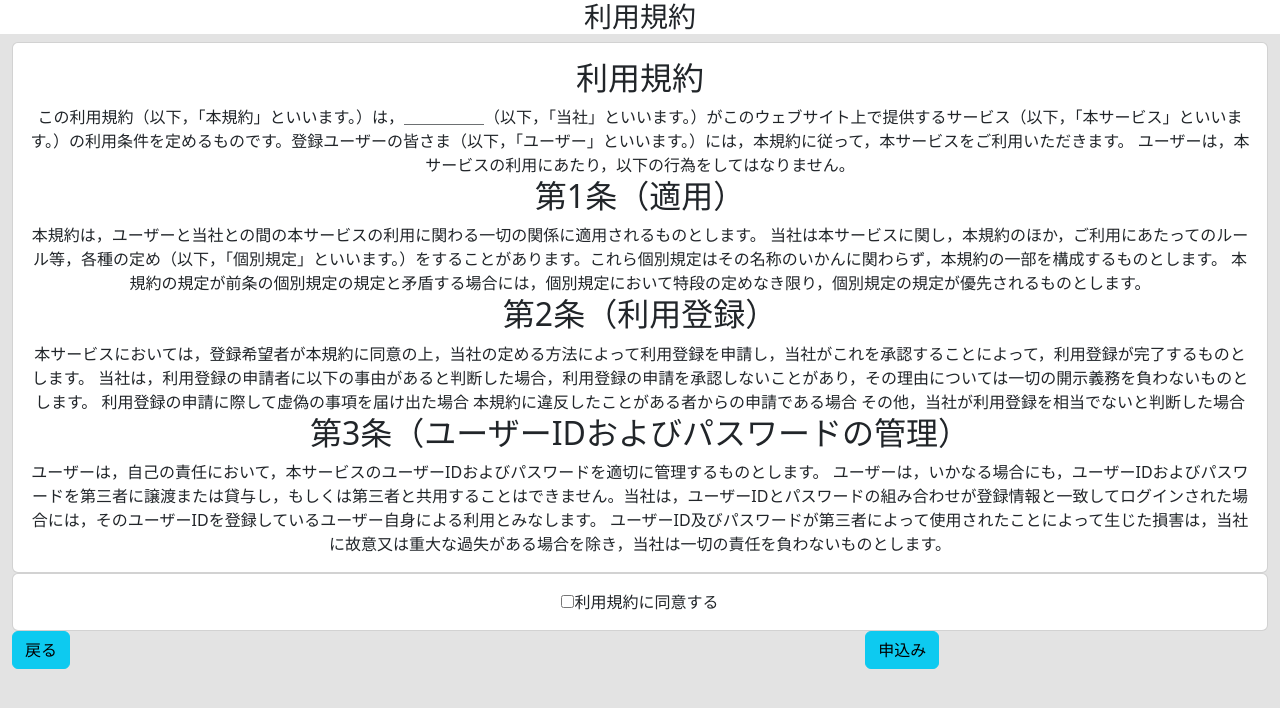
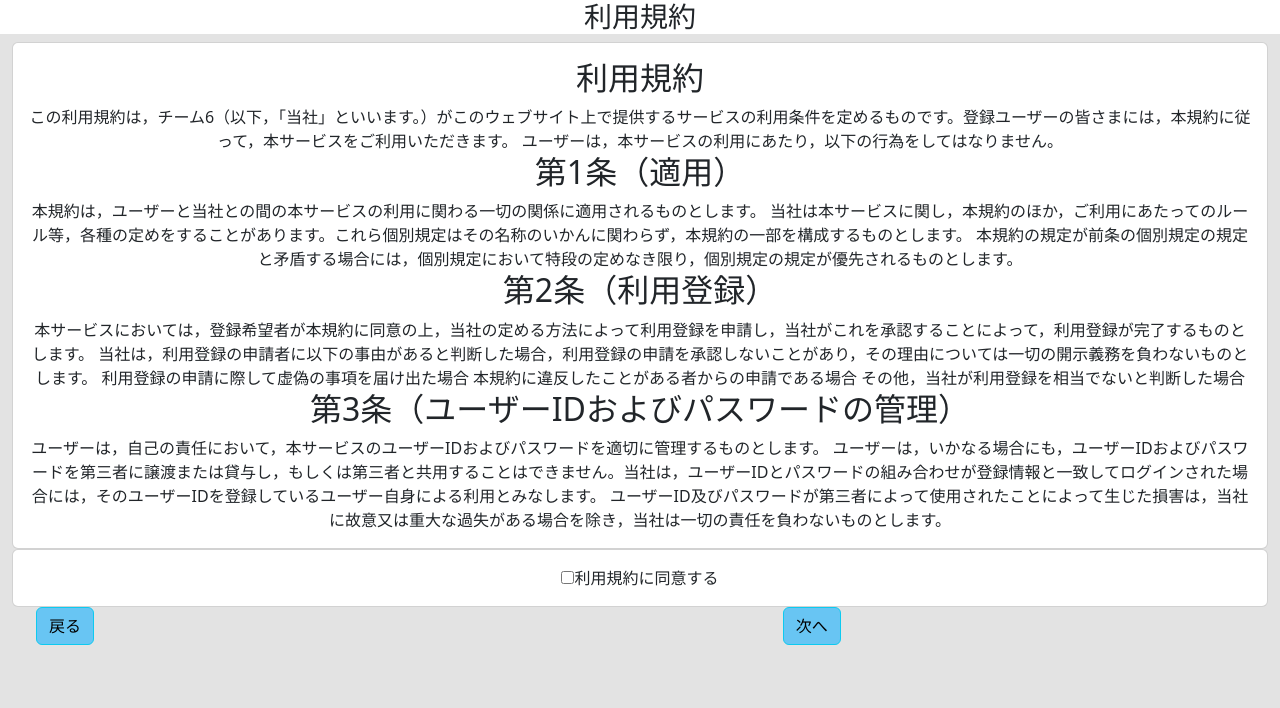
Before and after one commit to hrt4423/TICKEPATH, a PHP site: page /userPolicy.html in a window 1280 px wide. Shown: the top 708 px of the page. Run offline with PHP 8.4, Linux system fonts and the light colour scheme; some libraries are stand-ins or nearby versions.

Commit message:
規約画面完成

```diff
--- a/EXAMPLE/Maeda.html
+++ b/EXAMPLE/Maeda.html
@@ -18,9 +18,9 @@
       <!-- <a class="navbar-brand">Navbar</a> -->
       <img src="/images/黄色ロゴ.png" height="75px" class="rogo">
     <ul class="ml-auto">
-      <a class="navbar-brand ml-auto">ログイン</a>
+      <a class="navbar-brand mx-5">ログイン</a>
       </ul>
-      <form class="d-flex ml-auto">
+      <form class="d-flex mx-5">
         <input class="form-control me-0" type="search" placeholder="検索" aria-label="Search">
         <button class="btn btn-outline-success" style="background-color:white;" type="submit"></button>
       </form>
--- a/WEB/signIn.php
+++ b/WEB/signIn.php
@@ -83,7 +83,7 @@ function registClick(){
             <div class="row">
                 <div class="col-md-12 mt-3">
                     <div class="d-grid gap-2">
-                        <button class="btn text-white" style="background-color:#64BCFC;" type="button" onclick="registClick()">ログイン</button>
+                        <button class="btn text-white" style="background-color:#68C5F3;" type="button" onclick="registClick()">ログイン</button>
                     </div>
                 </div>
             </div>
@@ -99,7 +99,7 @@ function registClick(){
         <div class="row">
             <div class="col-md-12 mt-4">
                 <div class="d-grid gap-2">
-                    <button class="btn text-white" style="background-color:#64BCFC;" type="button">新規登録</button>
+                    <button class="btn text-white" style="background-color:#68C5F3;" type="button">新規登録</button>
                 </div>
             </div>
         </div>
--- a/WEB/userPolicy.html
+++ b/WEB/userPolicy.html
@@ -20,12 +20,12 @@
                     <div class="card-body">
                             <div class="text-center">
                                 <h2>利用規約</h2>
-                                この利用規約（以下，「本規約」といいます。）は，＿＿＿＿＿（以下，「当社」といいます。）がこのウェブサイト上で提供するサービス（以下，「本サービス」といいます。）の利用条件を定めるものです。登録ユーザーの皆さま（以下，「ユーザー」といいます。）には，本規約に従って，本サービスをご利用いただきます。
+                                この利用規約は，チーム6（以下，「当社」といいます。）がこのウェブサイト上で提供するサービスの利用条件を定めるものです。登録ユーザーの皆さまには，本規約に従って，本サービスをご利用いただきます。
                                 ユーザーは，本サービスの利用にあたり，以下の行為をしてはなりません。
 
                                 <h2>第1条（適用）</h2>
                                 本規約は，ユーザーと当社との間の本サービスの利用に関わる一切の関係に適用されるものとします。
-                                当社は本サービスに関し，本規約のほか，ご利用にあたってのルール等，各種の定め（以下，「個別規定」といいます。）をすることがあります。これら個別規定はその名称のいかんに関わらず，本規約の一部を構成するものとします。
+                                当社は本サービスに関し，本規約のほか，ご利用にあたってのルール等，各種の定めをすることがあります。これら個別規定はその名称のいかんに関わらず，本規約の一部を構成するものとします。
                                 本規約の規定が前条の個別規定の規定と矛盾する場合には，個別規定において特段の定めなき限り，個別規定の規定が優先されるものとします。
 
                                 <h2>第2条（利用登録）</h2>
@@ -58,17 +58,20 @@
     </div>
 
             <div class="row">
-                <div class="col-md-4">
-                    <button type="submit" class="btn btn-info">
+                <div class="col-5">
+                    <a href="">
+                        <button type="submit" class="btn mx-4 btn-info" style="background-color:#68C5F3;"
+                            form="payment_method_form">
                         戻る
-                    </button>
+                        </button>
+                    </a>
                 </div>
 
-                <div class="col-md-4 offset-md-4">
+                <div class="col-5 offset-2">
                     <a href="">
-                        <button type="submit" class="btn btn-info"
+                        <button type="submit" class="btn mx-4 btn-info" style="background-color:#68C5F3;"
                             form="payment_method_form">
-                            申込み
+                            次へ
                         </button>
                     </a>
                 </div>
```
